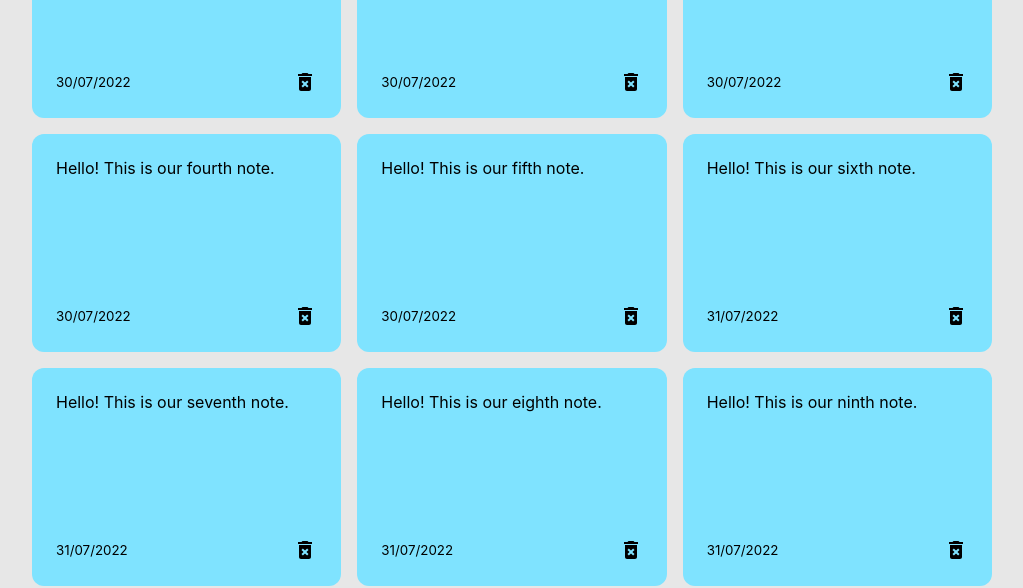
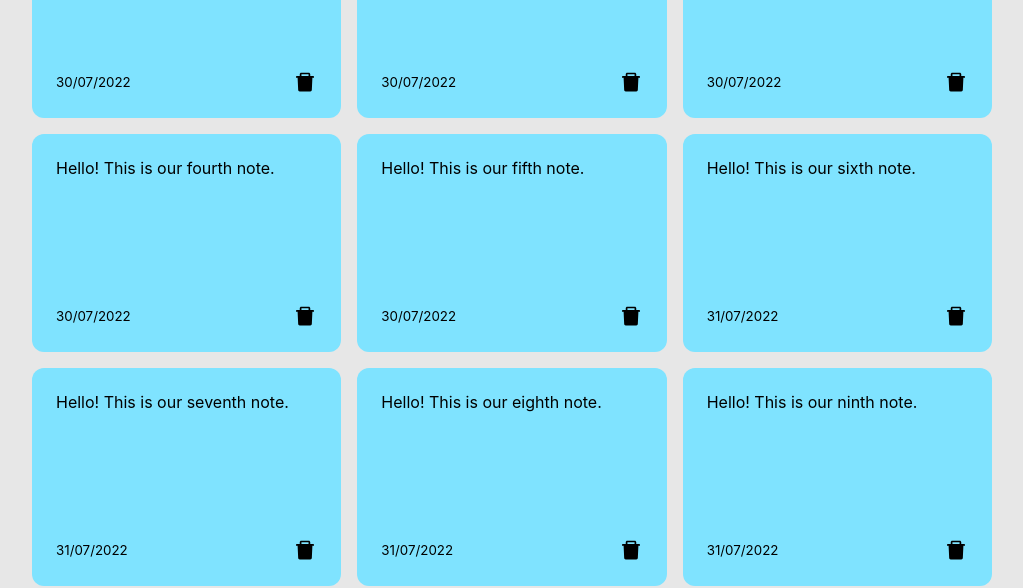
Before and after one commit to Said-cmd/NoteWise, a React (Create React App) app: page / in a window 1280 px wide. Shown: the part 240-828 px from the top of the page, without its empty margins (128-1151 px from the left). Built offline with nearby package versions, Linux system fonts and the light colour scheme; data requests are answered from the project's data file.

Commit message:
Revamped the delete icon.

```diff
--- a/src/components/Note.js
+++ b/src/components/Note.js
@@ -1,5 +1,5 @@
 import React from "react";
-import { MdDeleteForever } from "react-icons/md"
+import { AiFillDelete } from "react-icons/ai"
 
 function Note({content, date, notes, setNotes, id }) {
 
@@ -21,7 +21,7 @@ function Note({content, date, notes, setNotes, id }) {
         <span>{ content }</span>
         <div className="note-footer">
             <small>{ date }</small>
-            <MdDeleteForever onClick={handleDeleteNote} className="delete-icon" size="1.5em" />
+            <AiFillDelete onClick={handleDeleteNote} className="delete-icon" size="1.5em" />
         </div>
         </div>
     );
```
